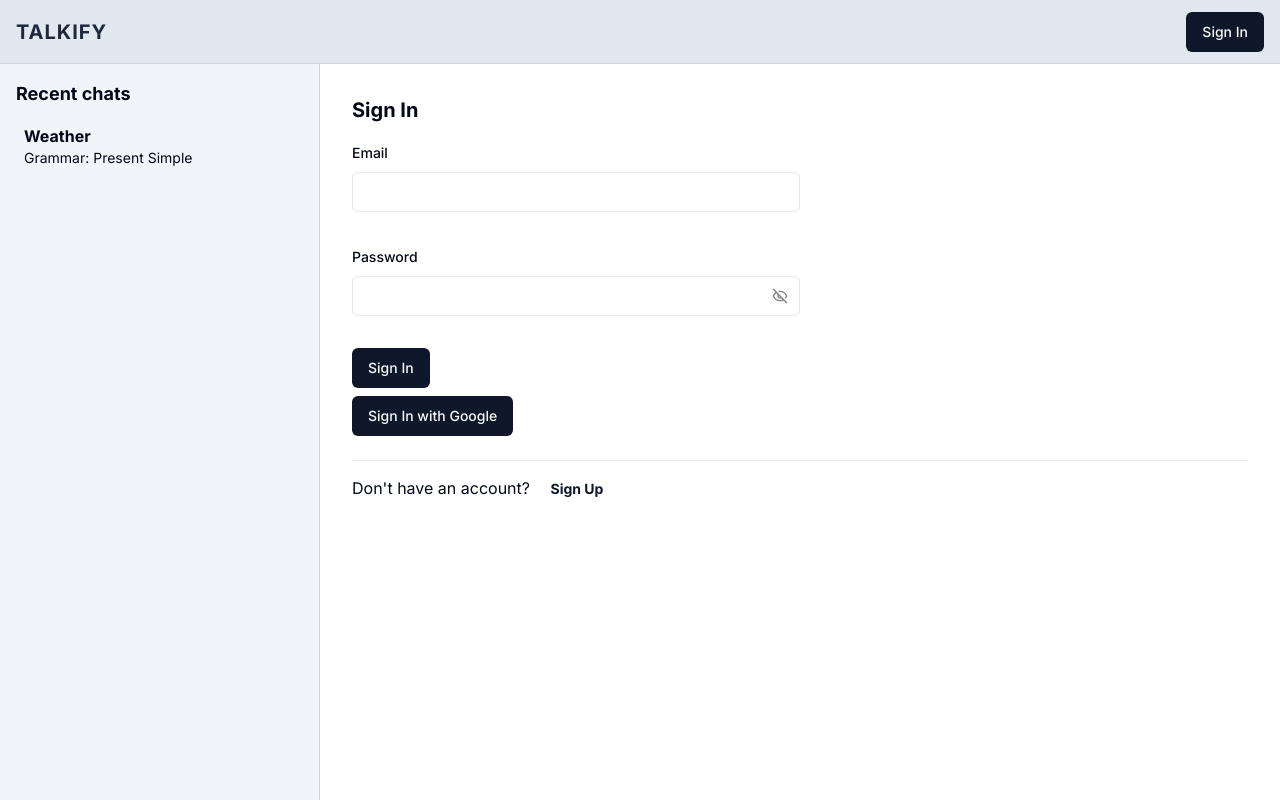
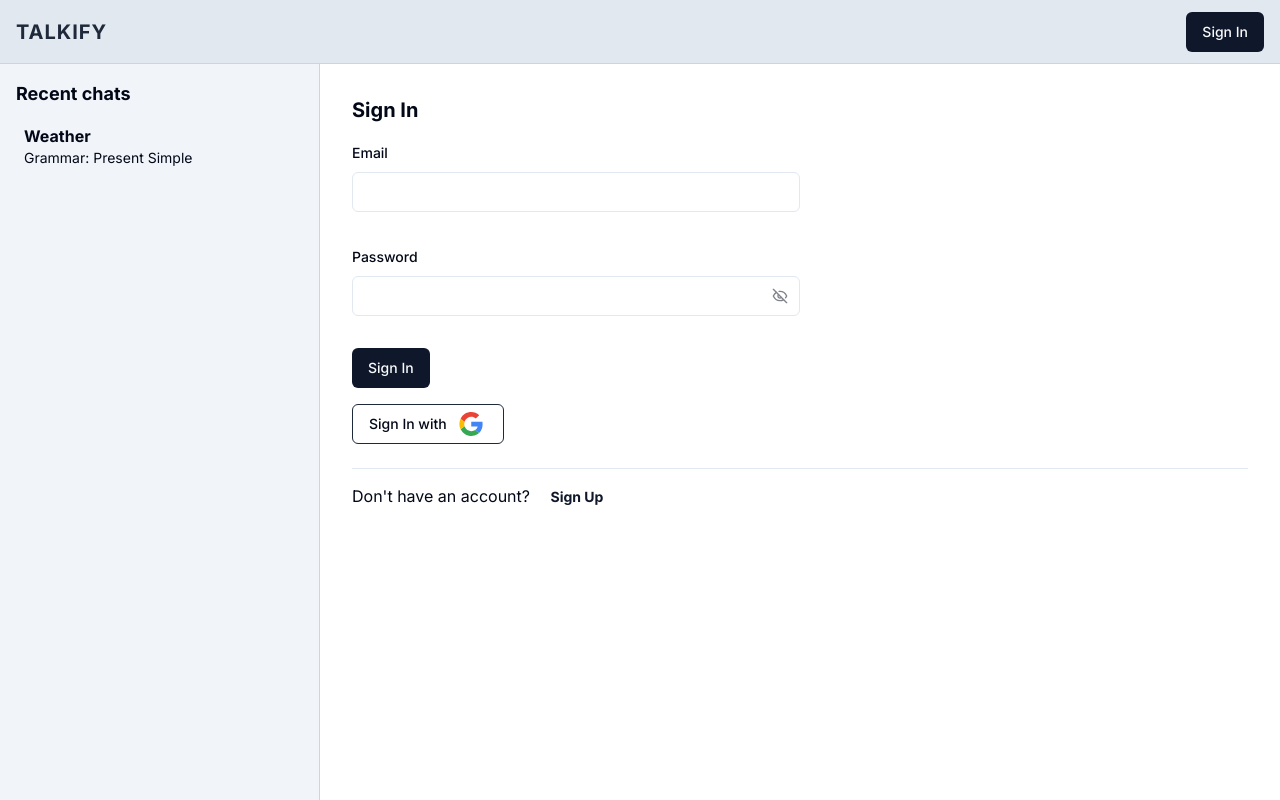
Before and after one commit to iryb/talkify, a Next.js app: page /signin in a window 1280 px wide. Built offline with nearby package versions, Linux system fonts and the light colour scheme; no server answers.

Commit message:
Fix styles

```diff
--- a/src/components/SignIn.tsx
+++ b/src/components/SignIn.tsx
@@ -17,6 +17,7 @@ import signIn, { signInGoogle } from "@/firebase/auth/signin";
 import Link from "next/link";
 import { useRouter } from "next/navigation";
 import { PasswordInput } from "./ui/PasswordInput";
+import Image from "next/image";
 
 export const SignIn = () => {
   const [error, setError] = useState(null);
@@ -77,8 +78,19 @@ export const SignIn = () => {
           <Button type="submit">Sign In</Button>
         </form>
       </Form>
-      <Button className="mt-2" onClick={handleGoogleSignin}>
-        Sign In with Google
+      <Button
+        className="mt-4 border-slate-800"
+        variant={"outline"}
+        onClick={handleGoogleSignin}
+      >
+        Sign In with
+        <Image
+          className="ml-2"
+          src={`/google.svg`}
+          alt="Google"
+          width="32"
+          height="32"
+        />
       </Button>
       <div className="mt-6 pt-2 border-t">
         Don&apos;t have an account?{" "}
--- a/src/components/SignUp.tsx
+++ b/src/components/SignUp.tsx
@@ -17,6 +17,8 @@ import signUp from "@/firebase/auth/signup";
 import Link from "next/link";
 import { useRouter } from "next/navigation";
 import { PasswordInput } from "./ui/PasswordInput";
+import Image from "next/image";
+import { signInGoogle } from "@/firebase/auth/signin";
 
 export const SignUp = () => {
   const [error, setError] = useState(null);
@@ -35,6 +37,12 @@ export const SignUp = () => {
       .then(() => router.push("/"))
       .catch((e) => setError(e.message));
   }
+
+  const handleGoogleSignup = () => {
+    signInGoogle()
+      .then(() => router.push("/"))
+      .catch((e) => setError(e.message));
+  };
 
   return (
     <div className="p-4 md:p-8">
@@ -74,6 +82,20 @@ export const SignUp = () => {
           <Button type="submit">Sign Up</Button>
         </form>
       </Form>
+      <Button
+        className="mt-4 border-slate-800"
+        variant={"outline"}
+        onClick={handleGoogleSignup}
+      >
+        Sign Up with
+        <Image
+          className="ml-2"
+          src={`/google.svg`}
+          alt="Google"
+          width="32"
+          height="32"
+        />
+      </Button>
       <div className="mt-6 pt-2 border-t">
         Already have an account?{" "}
         <Button variant="link" asChild className="font-bold">
```
Also changed, not shown: public/google.svg (added).
